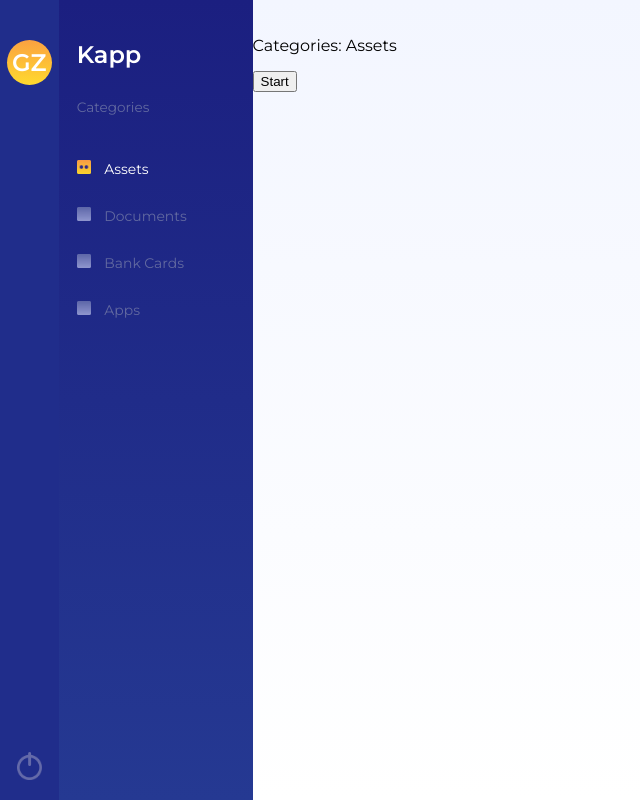
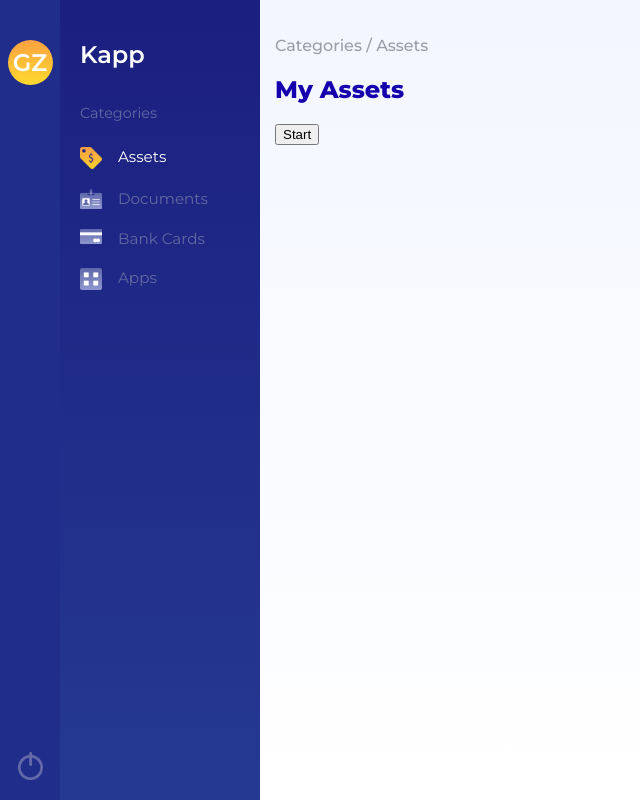
Before and after one commit to gustavozapata/kapp, an Electron app: page src/index.html in a window 800 px wide. Shown: the whole page, without its empty margins (0-640 px from the left). Drawn offline with Linux system fonts and the light colour scheme.

Commit message:
complete aside and nav

```diff
--- a/assets/css/main.css
+++ b/assets/css/main.css
@@ -17,12 +17,19 @@ body {
   user-select: none;
   cursor: default;
 }
+::-webkit-scrollbar {
+  display: none;
+}
 #page {
   display: flex;
   height: 100vh;
 }
 aside {
-  position: relative;
+  position: fixed;
+  top: 0;
+  left: 0;
+  bottom: 0;
+  width: 60px;
   flex-basis: 60px;
   background-color: #202d8b;
   text-align: center;
@@ -53,8 +60,13 @@ aside {
   z-index: 100;
 }
 nav {
+  position: fixed;
+  top: 0;
+  left: 60px;
+  bottom: 0;
+  width: 180px;
   flex-basis: 180px;
-  padding-left: 18px;
+  padding-left: 20px;
   background: linear-gradient(#1b1f80, #253992);
 }
 nav h1 {
@@ -64,8 +76,8 @@ nav h1 {
 nav h3 {
   color: #6269a0;
   font-weight: 400;
-  font-size: 0.85em;
-  margin: 30px 0;
+  font-size: 0.9em;
+  margin: 35px 0 25px 0;
 }
 nav ul {
   padding: 0;
@@ -74,20 +86,34 @@ nav ul {
 ul li {
   color: #6269a0;
   list-style: none;
-  margin: 15px 0;
-  font-size: 0.87em;
+  margin: 20px 0;
+  font-size: 0.95em;
   cursor: pointer;
-  vertical-align: middle;
 }
 ul img {
-  width: 14px;
-  margin-right: 10px;
-  margin-top: 15px;
+  width: 22px;
+  margin-right: 12px;
+  vertical-align: top;
 }
 ul .active {
   color: white;
 }
 main {
+  margin-left: 260px;
+  width: 100%;
   flex-basis: 70%;
   background: linear-gradient(#f3f6ff, #ffffff);
 }
+main header {
+  padding-left: 15px;
+}
+main header p {
+  color: #9b9da9;
+  font-weight: 500;
+}
+.main {
+  padding-left: 15px;
+}
+.main h2 {
+  color: #1400ad;
+}
--- a/main.js
+++ b/main.js
@@ -15,7 +15,7 @@ function createWindow() {
   win.loadFile("src/index.html");
 
   // Open the DevTools.
-  win.webContents.openDevTools();
+  // win.webContents.openDevTools();
 }
 
 // This method will be called when Electron has finished
--- a/src/index.html
+++ b/src/index.html
@@ -13,6 +13,7 @@
   </head>
   <body>
     <div id="page">
+      <!-- aside -->
       <aside>
         <div class="dragable"></div>
         <div class="profile">
@@ -20,29 +21,34 @@
         </div>
         <img src="../assets/images/power.png" alt="power icon" id="power" />
       </aside>
+
+      <!-- nav -->
       <nav>
         <div class="dragable"></div>
         <h1>Kapp</h1>
         <h3>Categories</h3>
         <ul>
           <li class="active">
-            <img src="../assets/images/active.png" alt="active icon" /> Assets
+            <img src="../assets/images/assets_a.png" alt="assets icon" /> Assets
           </li>
           <li>
-            <img src="../assets/images/menu.png" alt="menu icon" /> Documents
+            <img src="../assets/images/docs.png" alt="docs icon" /> Documents
           </li>
           <li>
-            <img src="../assets/images/menu.png" alt="menu icon" /> Bank Cards
+            <img src="../assets/images/cards.png" alt="cards icon" /> Bank Cards
           </li>
-          <li><img src="../assets/images/menu.png" alt="menu icon" /> Apps</li>
+          <li><img src="../assets/images/apps.png" alt="apps icon" /> Apps</li>
         </ul>
       </nav>
+
+      <!-- main -->
       <main>
         <div class="dragable"></div>
         <header>
-          <p>Categories: Assets</p>
+          <p>Categories / <span id="selected-route">Assets</span></p>
         </header>
         <div class="main">
+          <h2>My <span id="selected-title">Assets</span></h2>
           <!-- dynamicly populated -->
           <div class="items"></div>
           <button id="start">Start</button>
--- a/src/index.js
+++ b/src/index.js
@@ -22,10 +22,22 @@ power.addEventListener("click", () => {
 
 menu.forEach((item) => {
   item.addEventListener("click", () => {
-    document.querySelector(".active img").src = "../assets/images/menu.png";
+    if (item.className === "active") return false;
+    let image = item.querySelector("img").src;
+    let no_active = document.querySelector(".active img").src;
+
+    //remove active
+    document.querySelector(".active img").src = no_active.replace(
+      "_a.png",
+      ".png"
+    );
     document.querySelector(".active").classList.remove("active");
+
+    //add active
+    document.querySelector("#selected-route").textContent = item.textContent;
+    document.querySelector("#selected-title").textContent = item.textContent;
     item.classList.add("active");
-    item.querySelector("img").src = "../assets/images/active.png";
+    item.querySelector("img").src = image.replace(".png", "_a.png");
   });
 });
 
```
Also changed, not shown: assets/images/active.png (deleted), assets/images/apps.png (added), assets/images/apps_a.png (added), assets/images/assets.png (added), assets/images/assets_a.png (added), assets/images/cards.png (added), assets/images/cards_a.png (added), assets/images/docs.png (added), assets/images/docs_a.png (added), assets/images/menu.png (deleted), 1 other file.
